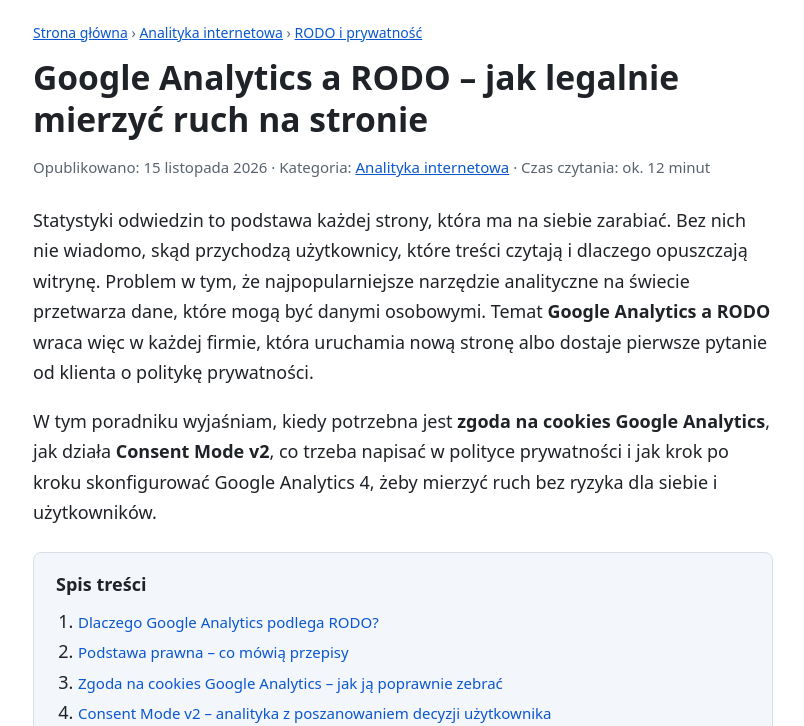
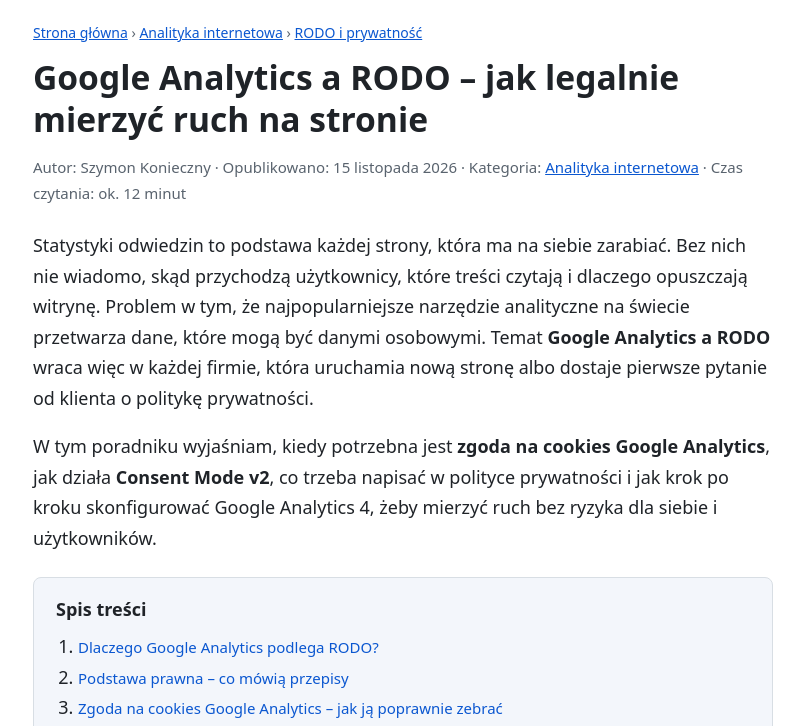
Before and after one commit to muskajacakrowa/google-analytics-a-rodo, a plain HTML site: page index.html in a window 1280 px wide. Shown: the part 63-789 px from the top of the page, without its empty margins (237-1041 px from the left). Drawn offline with Linux system fonts and the light colour scheme.

Commit message:
Autor: Szymon Konieczny

```diff
--- a/index.html
+++ b/index.html
@@ -7,7 +7,7 @@
 <meta name="description" content="Google Analytics a RODO w praktyce: kiedy potrzebna jest zgoda na cookies Google Analytics, jak działa Consent Mode v2, co wpisać w politykę prywatności i jak skonfigurować GA4 krok po kroku.">
 <meta name="keywords" content="Google Analytics a RODO, zgoda na cookies Google Analytics, Consent Mode, GA4 RODO, baner cookies, polityka prywatności">
 <meta name="robots" content="index, follow">
-<meta name="author" content="Autor projektu">
+<meta name="author" content="Szymon Konieczny">
 <link rel="canonical" href="https://muskajacakrowa.github.io/google-analytics-a-rodo/">
 <meta property="og:type" content="article">
 <meta property="og:locale" content="pl_PL">
@@ -32,6 +32,7 @@
   "datePublished": "2026-11-15",
   "dateModified": "2026-11-15",
   "inLanguage": "pl-PL",
+  "author": {"@type": "Person", "name": "Szymon Konieczny"},
   "articleSection": "Analityka internetowa",
   "keywords": "Google Analytics a RODO, zgoda na cookies Google Analytics, Consent Mode, GA4, polityka prywatności",
   "mainEntityOfPage": "https://muskajacakrowa.github.io/google-analytics-a-rodo/"
@@ -91,7 +92,7 @@ th{background:var(--soft)}
 <p class="breadcrumbs"><a href="./">Strona główna</a> › <a href="kategoria/analityka-internetowa/">Analityka internetowa</a> › <a href="kategoria/analityka-internetowa/#rodo-i-prywatnosc">RODO i prywatność</a></p>
 
 <h1>Google Analytics a RODO – jak legalnie mierzyć ruch na stronie</h1>
-<p class="meta">Opublikowano: <time datetime="2026-11-15">15 listopada 2026</time> · Kategoria: <a href="kategoria/analityka-internetowa/" rel="category">Analityka internetowa</a> · Czas czytania: ok. 12 minut</p>
+<p class="meta">Autor: Szymon Konieczny · Opublikowano: <time datetime="2026-11-15">15 listopada 2026</time> · Kategoria: <a href="kategoria/analityka-internetowa/" rel="category">Analityka internetowa</a> · Czas czytania: ok. 12 minut</p>
 
 <p class="lead">Statystyki odwiedzin to podstawa każdej strony, która ma na siebie zarabiać. Bez nich nie wiadomo, skąd przychodzą użytkownicy, które treści czytają i dlaczego opuszczają witrynę. Problem w tym, że najpopularniejsze narzędzie analityczne na świecie przetwarza dane, które mogą być danymi osobowymi. Temat <strong>Google Analytics a RODO</strong> wraca więc w każdej firmie, która uruchamia nową stronę albo dostaje pierwsze pytanie od klienta o politykę prywatności.</p>
 
```
